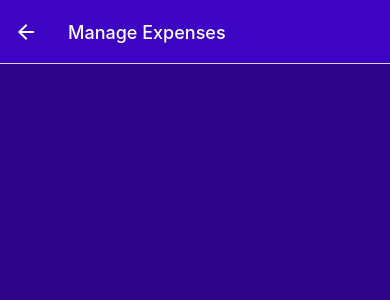
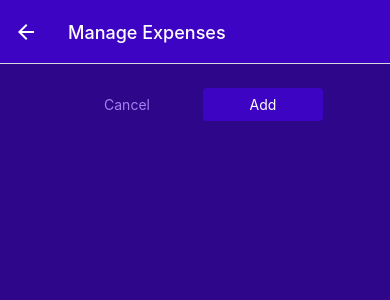
Before and after one commit to AldoCasareto/expense-trackerRN, a React Native app: screen /ManageExpense in a window 390 px wide. Shown: the top 300 px of the page. Built offline with nearby package versions, Linux system fonts and the light colour scheme.

Commit message:
added crud

```diff
--- a/App.js
+++ b/App.js
@@ -8,6 +8,7 @@ import ManageExpense from './screens/ManageExpense';
 import RecentExpenses from './screens/RecentExpenses';
 import { Ionicons } from '@expo/vector-icons';
 import IconButton from './components/UI/IconButton';
+import ExpensesContexxtProvider from './store/expenses.context';
 
 export default function App() {
   const Stack = createNativeStackNavigator();
@@ -60,6 +61,7 @@ export default function App() {
   return (
     <>
       <StatusBar style='auto' />
+      <ExpensesContexxtProvider>
         <NavigationContainer>
           <Stack.Navigator
             screenOptions={{
@@ -79,6 +81,7 @@ export default function App() {
             />
           </Stack.Navigator>
         </NavigationContainer>
+      </ExpensesContexxtProvider>
     </>
   );
 }
--- a/components/ExpensesOutput/ExpenseItem.js
+++ b/components/ExpensesOutput/ExpenseItem.js
@@ -1,7 +1,7 @@
 import { View, Text, Pressable, StyleSheet } from 'react-native';
 import React from 'react';
 import { GlobalStyles } from '../../constants/styles';
-import { getFormattedDate } from '../../util/data';
+import { getFormattedDate } from '../../util/date';
 import { useNavigation } from '@react-navigation/native';
 
 const ExpenseItem = ({ item }) => {
--- a/components/ExpensesOutput/ExpensesOutput.js
+++ b/components/ExpensesOutput/ExpensesOutput.js
@@ -4,68 +4,11 @@ import ExpensesSummary from './ExpensesSummary';
 import ExpensesList from './ExpensesList';
 import { GlobalStyles } from '../../constants/styles';
 
-const DUMMY_EXPENSES = [
-  {
-    id: 'e1',
-    description: 'A pair of shoes',
-    amount: 59.99,
-    date: new Date('2021-12-19'),
-  },
-  {
-    id: 'e2',
-    description: 'A pair of trousers',
-    amount: 89.29,
-    date: new Date('2022-01-05'),
-  },
-  {
-    id: 'e3',
-    description: 'Some bananas',
-    amount: 5.99,
-    date: new Date('2021-12-01'),
-  },
-  {
-    id: 'e4',
-    description: 'A book',
-    amount: 14.99,
-    date: new Date('2022-02-19'),
-  },
-  {
-    id: 'e5',
-    description: 'Another book',
-    amount: 18.59,
-    date: new Date('2022-02-18'),
-  },
-  {
-    id: 'e6',
-    description: 'A pair of trousers',
-    amount: 89.29,
-    date: new Date('2022-01-05'),
-  },
-  {
-    id: 'e7',
-    description: 'Some bananas',
-    amount: 5.99,
-    date: new Date('2021-12-01'),
-  },
-  {
-    id: 'e8',
-    description: 'A book',
-    amount: 14.99,
-    date: new Date('2022-02-19'),
-  },
-  {
-    id: 'e9',
-    description: 'Another book',
-    amount: 18.59,
-    date: new Date('2022-02-18'),
-  },
-];
-
 const ExpensesOutput = ({ expenses, expensesPeriod }) => {
   return (
     <View style={styles.container}>
-      <ExpensesSummary expenses={DUMMY_EXPENSES} periodName={expensesPeriod} />
-      <ExpensesList expenses={DUMMY_EXPENSES} />
+      <ExpensesSummary expenses={expenses} periodName={expensesPeriod} />
+      <ExpensesList expenses={expenses} />
     </View>
   );
 };
--- /dev/null
+++ b/components/UI/Button.js
@@ -0,0 +1,40 @@
+import { View, Text, StyleSheet, Pressable } from 'react-native';
+import React from 'react';
+import { GlobalStyles } from '../../constants/styles';
+
+const Button = ({ onPress, children, mode, style }) => {
+  return (
+    <View style={style}>
+      <Pressable style={({ pressed }) => pressed && styles.pressed} onPress={onPress}>
+        <View style={[styles.button, mode === 'flat' && styles.flat]}>
+          <Text style={[styles.buttonText, mode === 'flat' && styles.flatText]}>{children}</Text>
+        </View>
+      </Pressable>
+    </View>
+  );
+};
+
+export default Button;
+
+const styles = StyleSheet.create({
+  button: {
+    borderRadius: 4,
+    padding: 8,
+    backgroundColor: GlobalStyles.colors.primary500,
+  },
+  flat: {
+    backgroundColor: 'transparent',
+  },
+  buttonText: {
+    color: 'white',
+    textAlign: 'center',
+  },
+  flatText: {
+    color: GlobalStyles.colors.primary200,
+  },
+  pressed: {
+    opacity: 0.75,
+    backgroundColor: GlobalStyles.colors.primary100,
+    borderRadius: 4,
+  },
+});
--- a/components/UI/IconButton.js
+++ b/components/UI/IconButton.js
@@ -3,8 +3,6 @@ import React from 'react';
 import { Ionicons } from '@expo/vector-icons';
 
 const IconButton = ({ iconName, color, size, onPress }) => {
-  console.log(iconName);
-  console.log(color);
   return (
     <Pressable onPress={onPress} style={({ pressed }) => pressed && styles.pressed}>
       <View style={styles.buttonContainer}>
--- a/screens/AllExpenses.js
+++ b/screens/AllExpenses.js
@@ -1,9 +1,12 @@
 import { View, Text } from 'react-native';
-import React from 'react';
+import React, { useContext } from 'react';
 import ExpensesOutput from '../components/ExpensesOutput/ExpensesOutput';
+import { ExpensesContext } from '../store/expenses.context';
 
 const AllExpenses = () => {
-  return <ExpensesOutput expensesPeriod='Total' />;
+  const expensesCtx = useContext(ExpensesContext);
+
+  return <ExpensesOutput expenses={expensesCtx.expenses} Period='Total' />;
 };
 
 export default AllExpenses;
--- a/screens/ManageExpense.js
+++ b/screens/ManageExpense.js
@@ -1,9 +1,12 @@
 import { View, Text, StyleSheet } from 'react-native';
-import React, { useLayoutEffect } from 'react';
+import React, { useContext, useLayoutEffect } from 'react';
 import { GlobalStyles } from '../constants/styles';
 import IconButton from '../components/UI/IconButton';
+import Button from '../components/UI/Button';
+import { ExpensesContext } from '../store/expenses.context';
 
 const ManageExpense = ({ route, navigation }) => {
+  const { deleteExpense, addExpense, updateExpense } = useContext(ExpensesContext);
   const id = route.params?.expenseId;
   const isEditing = !!id;
 
@@ -11,10 +14,38 @@ const ManageExpense = ({ route, navigation }) => {
     navigation.setOptions({ title: isEditing ? 'Edit your expense' : 'Manage Expenses' });
   }, [isEditing, navigation]);
 
-  const deleteHandler = () => {};
+  const deleteHandler = () => {
+    deleteExpense(id);
+    navigation.goBack();
+  };
+
+  const cancelHandler = () => {
+    navigation.goBack();
+  };
+
+  const confirmHandler = () => {
+    if (isEditing) {
+      updateExpense(id, {
+        description: 'Test!!!!!!',
+        amount: 19.99,
+        date: new Date('2022-12-01'),
+      });
+    } else {
+      addExpense({ description: 'Text', amount: 29.99, date: new Date('2022-11-29') });
+    }
+    navigation.goBack();
+  };
 
   return (
     <View style={styles.container}>
+      <View style={styles.buttons}>
+        <Button style={styles.button} mode='flat' onPress={cancelHandler}>
+          Cancel
+        </Button>
+        <Button style={styles.button} onPress={confirmHandler}>
+          {isEditing ? 'Update' : 'Add'}
+        </Button>
+      </View>
       {isEditing && (
         <View style={styles.deleteContainer}>
           <IconButton
@@ -46,4 +77,13 @@ const styles = StyleSheet.create({
     borderTopColor: GlobalStyles.colors.primary200,
     alignItems: 'center',
   },
+  buttons: {
+    flexDirection: 'row',
+    alignItems: 'center',
+    justifyContent: 'center',
+  },
+  button: {
+    marginHorizontal: 8,
+    minWidth: 120,
+  },
 });
--- a/screens/RecentExpenses.js
+++ b/screens/RecentExpenses.js
@@ -1,8 +1,18 @@
-import React from 'react';
+import React, { useContext } from 'react';
 import ExpensesOutput from '../components/ExpensesOutput/ExpensesOutput';
+import { ExpensesContext } from '../store/expenses.context';
+import { getRecentDays } from '../util/date';
 
 const RecentExpenses = () => {
-  return <ExpensesOutput expensesPeriod='Last 7 days' />;
+  const expensesCtx = useContext(ExpensesContext);
+  const recentExpenses = expensesCtx.expenses.filter((expense) => {
+    const today = new Date();
+    const date7daysAgo = getRecentDays(today, 7);
+
+    return expense.date > date7daysAgo;
+  });
+
+  return <ExpensesOutput expenses={recentExpenses} expensesPeriod='Last 7 days' />;
 };
 
 export default RecentExpenses;
--- /dev/null
+++ b/store/expenses.context.js
@@ -0,0 +1,130 @@
+import { createContext, useReducer } from 'react';
+
+const DUMMY_EXPENSES = [
+  {
+    id: 'e1',
+    description: 'A pair of shoes',
+    amount: 59.99,
+    date: new Date('2021-12-19'),
+  },
+  {
+    id: 'e2',
+    description: 'A pair of trousers',
+    amount: 89.29,
+    date: new Date('2022-01-05'),
+  },
+  {
+    id: 'e3',
+    description: 'Some bananas',
+    amount: 5.99,
+    date: new Date('2021-12-01'),
+  },
+  {
+    id: 'e4',
+    description: 'A book',
+    amount: 14.99,
+    date: new Date('2022-02-19'),
+  },
+  {
+    id: 'e5',
+    description: 'Another book',
+    amount: 18.59,
+    date: new Date('2022-02-18'),
+  },
+  {
+    id: 'e6',
+    description: 'A pair of trousers',
+    amount: 89.29,
+    date: new Date('2022-01-05'),
+  },
+  {
+    id: 'e7',
+    description: 'Some bananas',
+    amount: 5.99,
+    date: new Date('2021-12-01'),
+  },
+  {
+    id: 'e8',
+    description: 'A book',
+    amount: 14.99,
+    date: new Date('2022-02-19'),
+  },
+  {
+    id: 'e9',
+    description: 'Another book',
+    amount: 18.59,
+    date: new Date('2022-02-18'),
+  },
+  {
+    id: 'e10',
+    description: 'Another book',
+    amount: 18.59,
+    date: new Date('2022-12-01'),
+  },
+];
+
+export const ExpensesContext = createContext({
+  expenses: [],
+  addExpense: ({ description, amount, date }) => {},
+  deleteExpense: (id) => {},
+  updateExpense: (id, { description, amount, date }) => {},
+});
+
+const expensesReducer = (state, action) => {
+  switch (action.type) {
+    case 'ADD':
+      const id = new Date().toString + Math.random().toString;
+      return [{ ...action.payload, id }, ...state];
+    case 'DELETE':
+      return state.filter((expense) => expense.id !== action.payload);
+    case 'UPDATE':
+      const updatedState = state.map((item) => {
+        if (item.id === action.payload.id) {
+          return {
+            ...item,
+            ...action.payload.expenseData,
+          };
+        } else {
+          return item;
+        }
+      });
+
+      return updatedState;
+
+    // const updatableExpenseIndex = state.findIndex((expense) => expense.id === action.payload.id);
+    // const updatableExpense = state[updatableExpenseIndex];
+    // const updatedItem = { ...updatableExpense, ...action.payload.expenseData };
+    // const updatedExpenses = [...state];
+    // updatedExpenses[updatableExpenseIndex] = updatedItem;
+    // return updatedExpenses;
+    default:
+      return state;
+  }
+};
+
+const ExpensesContextProvider = ({ children }) => {
+  const [expensesState, dispatch] = useReducer(expensesReducer, DUMMY_EXPENSES);
+
+  const addExpense = (expenseData) => {
+    dispatch({ type: 'ADD', payload: expenseData });
+  };
+
+  const deleteExpense = (id) => {
+    dispatch({ type: 'DELETE', payload: id });
+  };
+
+  const updateExpense = (id, expenseData) => {
+    dispatch({ type: 'UPDATE', payload: { id, expenseData } });
+  };
+
+  const value = {
+    expenses: expensesState,
+    addExpense,
+    deleteExpense,
+    updateExpense,
+  };
+
+  return <ExpensesContext.Provider value={value}>{children}</ExpensesContext.Provider>;
+};
+
+export default ExpensesContextProvider;
--- a/util/data.js
+++ /dev/null
@@ -1,3 +0,0 @@
-export const getFormattedDate = (date) => {
-  return `${date.getFullYear()}-${date.getMonth() + 1}-${date.getDate()}`;
-};
--- /dev/null
+++ b/util/date.js
@@ -0,0 +1,7 @@
+export const getFormattedDate = (date) => {
+  return `${date.getFullYear()}-${date.getMonth() + 1}-${date.getDate()}`;
+};
+
+export const getRecentDays = (date, days) => {
+  return new Date(date.getFullYear(), date.getMonth(), date.getDate() - days);
+};
```
Lines whose indentation alone changed are shown as unchanged.
